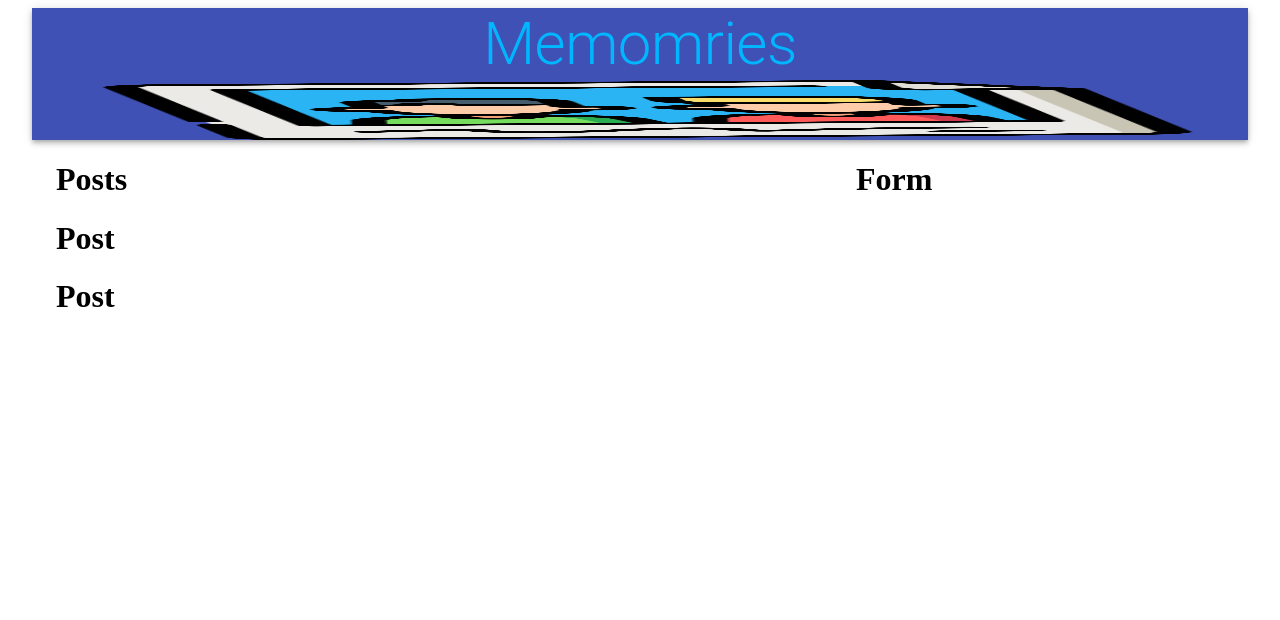
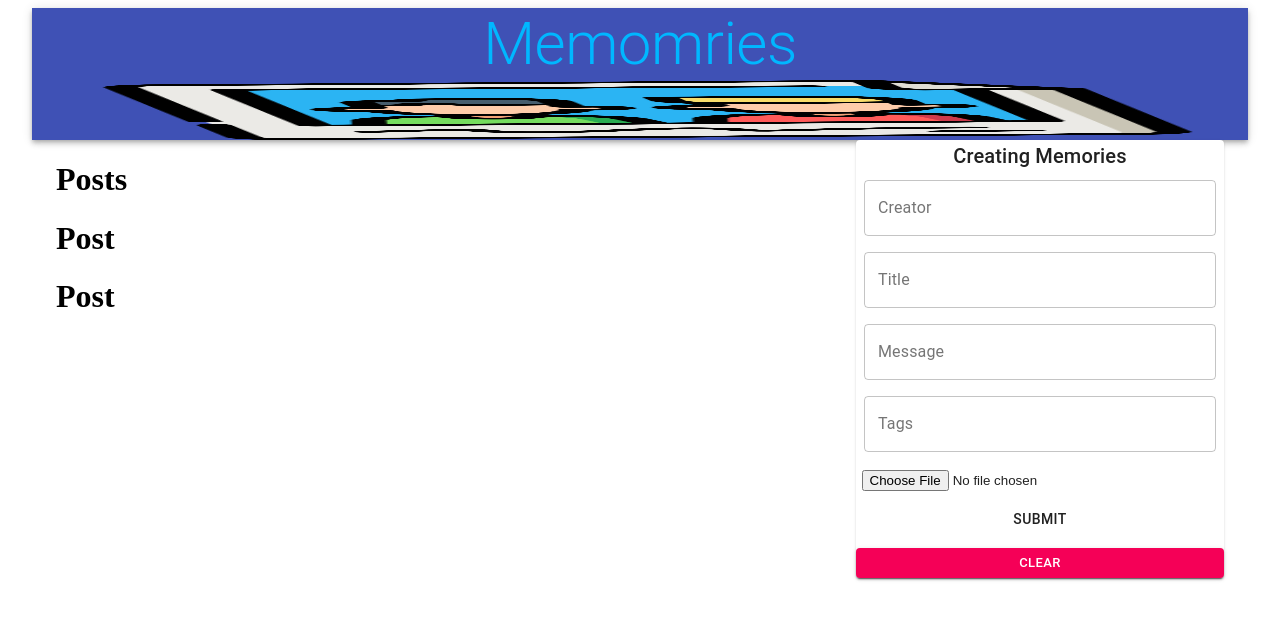
Before and after one commit to kzeo/MemoriesMERN, a React (Create React App) app in the folder client/: page / in a window 1280 px wide. Shown: the top 620 px of the page. Built offline with nearby package versions, Linux system fonts and the light colour scheme; no server answers.

Commit message:
update
update

```diff
--- a/client/src/App.js
+++ b/client/src/App.js
@@ -1,12 +1,20 @@
-import React from 'react'
+import React, { useEffect } from 'react'
 import { Container, AppBar, Typography, Grow, Grid } from '@material-ui/core'
+import { useDispatch } from 'react-redux'
 import memories from './images/memories.png'
+import { getPosts } from './actions/posts'
 import Posts from './components/Posts/Posts.js'
 import Form from './components/Form/Form.js'
 import useStyles from './styles.js'
 
 const App = () => {
   const classes = useStyles()
+  const dispatch = useDispatch()
+
+  useEffect(() => {
+    dispatch(getPosts())
+  }, [dispatch])
+
   return (
     <Container maxwidth="lg">
       <AppBar className={classes.AppBar} position="static" clolr="inherit">
--- a/client/src/actions/posts.js
+++ b/client/src/actions/posts.js
@@ -0,0 +1,12 @@
+import * as api from '../api'
+
+//Action Creators
+export const getPosts = () => async (dispatch) => {
+  try {
+    const { data } = await api.fetchPosts()
+
+    dispatch({ type: 'FETCH_ALL', payload: data })
+  } catch (error) {
+    console.log(error.message)
+  }
+}
--- a/client/src/components/Form/Form.js
+++ b/client/src/components/Form/Form.js
@@ -1,9 +1,98 @@
-import React from 'react'
+import React, { useState } from 'react'
 import useStyles from './styles.js'
+import { TextField, Button, Typography, Paper } from '@material-ui/core'
+import FileBase from 'react-file-base64'
 
 const Form = () => {
+  const [postData, setPostData] = useState({
+    creator: '',
+    title: '',
+    message: '',
+    tags: '',
+    selectedFile: '',
+  })
   const classes = useStyles()
-  return <h1>Form</h1>
+
+  const handleSubmit = () => {}
+
+  const clear = () => {}
+
+  return (
+    <Paper className={`${classes.root} ${classes.form}`}>
+      <form
+        autoComplete="off"
+        noValidate
+        className={classes.form}
+        onSubmit={handleSubmit}
+      >
+        <Typography variant="h6">Creating Memories</Typography>
+        <TextField
+          name="creator"
+          variant="outlined"
+          label="Creator"
+          fullWidth
+          value={postData.creator}
+          onChange={(e) =>
+            setPostData({ ...postData, creator: e.target.value })
+          }
+        />
+        <TextField
+          name="title"
+          variant="outlined"
+          label="Title"
+          fullWidth
+          value={postData.title}
+          onChange={(e) => setPostData({ ...postData, title: e.target.value })}
+        />
+        <TextField
+          name="message"
+          variant="outlined"
+          label="Message"
+          fullWidth
+          value={postData.message}
+          onChange={(e) =>
+            setPostData({ ...postData, message: e.target.value })
+          }
+        />
+        <TextField
+          name="tags"
+          variant="outlined"
+          label="Tags"
+          fullWidth
+          value={postData.tags}
+          onChange={(e) => setPostData({ ...postData, tags: e.target.value })}
+        />
+        <div className={classes.fileInput}>
+          <FileBase
+            type="file"
+            multiple={false}
+            onDone={({ base64 }) =>
+              setPostData({ ...postData, selectedFile: base64 })
+            }
+          />
+        </div>
+        <Button
+          className={classes.buttonSubmit}
+          variant="container"
+          color="primary"
+          size="large"
+          type="submit"
+          fullWidth
+        >
+          Submit
+        </Button>
+        <Button
+          variant="contained"
+          color="secondary"
+          size="small"
+          onClick={clear}
+          fullWidth
+        >
+          Clear
+        </Button>
+      </form>
+    </Paper>
+  )
 }
 
 export default Form
--- a/client/src/components/Posts/Posts.js
+++ b/client/src/components/Posts/Posts.js
@@ -1,9 +1,13 @@
 import React from 'react'
+import { useSelector } from 'react-redux'
 import Post from './Post/Post.js'
 import useStyles from './styles.js'
 
 const Posts = () => {
+  const posts = useSelector((state) => state.posts)
   const classes = useStyles()
+
+  console.log(posts)
   return (
     <>
       <h1>Posts</h1>
--- a/client/src/index.js
+++ b/client/src/index.js
@@ -1,7 +1,21 @@
 import React from 'react'
-import ReactDOM from 'react-dom'
+import { StrictMode } from 'react'
+import { createRoot } from 'react-dom/client'
 import { Provider } from 'react-redux'
-
+import { createStore, applyMiddleware, compose } from 'redux'
+import thunk from 'redux-thunk'
+import reducers from './reducers'
 import App from './App'
 
-ReactDOM.render(<App />, document.getElementById('root'))
+const store = createStore(reducers, compose(applyMiddleware(thunk)))
+
+const rootElement = document.getElementById('root')
+const root = createRoot(rootElement)
+
+root.render(
+  <StrictMode>
+    <Provider store={store}>
+      <App />
+    </Provider>
+  </StrictMode>
+)
--- a/client/src/reducers/index.js
+++ b/client/src/reducers/index.js
@@ -0,0 +1,4 @@
+import { combineReducers } from 'redux'
+import posts from './posts.js'
+
+export default combineReducers({ posts })
--- a/client/src/reducers/posts.js
+++ b/client/src/reducers/posts.js
@@ -0,0 +1,10 @@
+export default (posts = [], action) => {
+  switch (action.type) {
+    case 'FETCH_ALL':
+      return action.payload
+    case 'CREATE':
+      return posts
+    default:
+      return posts
+  }
+}
```
Also changed, not shown: client/package.json (+7 -0 lines), 2 other files (tests, documents, lock files or other folders).
